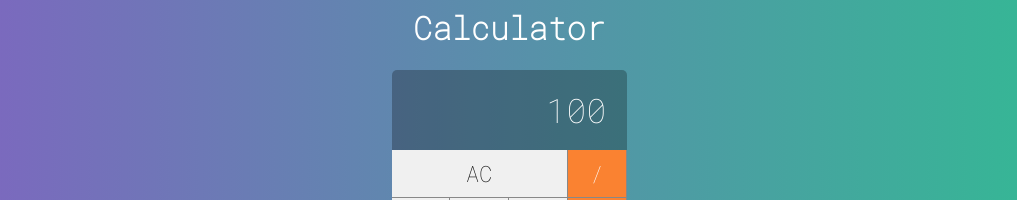
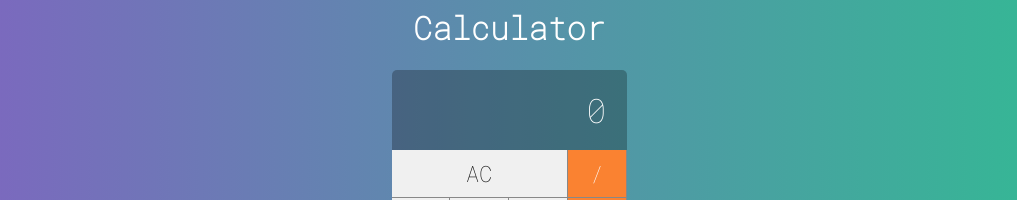
Before and after one commit to Manjor/cursoReact, a React (Create React App) app in the folder project_calculator/: page / in a window 1280 px wide. Shown: the part 221-421 px from the top of the page, without its empty margins (131-1148 px from the left). Built offline with nearby package versions, Linux system fonts and the light colour scheme.

Commit message:
Implements Logic #1

```diff
--- a/project_calculator/src/main/Calculator.jsx
+++ b/project_calculator/src/main/Calculator.jsx
@@ -5,9 +5,19 @@ import './Calculator.css'
 import Button from '../components/Button'
 import Display from '../components/Display'
 
+
+const initialState = {
+    displayValue: '0',
+    clearDisplay:false,
+    operation : null,
+    values:[0,0],
+    current: 0
+}
+
 //Criate class Calcultator in default export
 export default class Calculator extends Component{
 
+    state = {...initialState}
 
     constructor(props){
         super(props)
@@ -20,7 +30,7 @@ export default class Calculator extends Component{
 
     //Function of clear display of calculator
     clearMemory(){
-        console.log('Memory Clear')
+        this.setState({...initialState})
     }
 
     //Function that setter operation
@@ -29,7 +39,25 @@ export default class Calculator extends Component{
     }
     //Function to create selected digit in display
     addDigit(n){
-        console.log("Digit: " , n)
+        if(n === '.' && this.state.displayValue.includes('.')){
+            return
+        }
+
+        const clearDisplay = this.state.displayValue === '0'
+            || this.state.clearDisplay
+        const currentValue = clearDisplay ? '' : this.state.displayValue
+        const displayValue = currentValue + n
+        this.setState({displayValue, clearDisplay: false})
+
+        if(n !== '.'){
+            const i = this.state.current
+            const newValue = parseFloat(displayValue)
+            const values = {...this.state.values}
+            values[i] = newValue
+            this.setState({values})
+            console.log(values)
+        }
+
     }
 
     //Function render
@@ -38,7 +66,7 @@ export default class Calculator extends Component{
         return (
             //In JSX use className nothing class
             <div className='calculator'>
-                <Display value={100}/>
+                <Display value={this.state.displayValue}/>
                 <Button label='AC' click={this.clearMemory} triple />
                 <Button label='/' click={this.setOperation} operation />
                 <Button label='7' click={this.addDigit}/>
```
